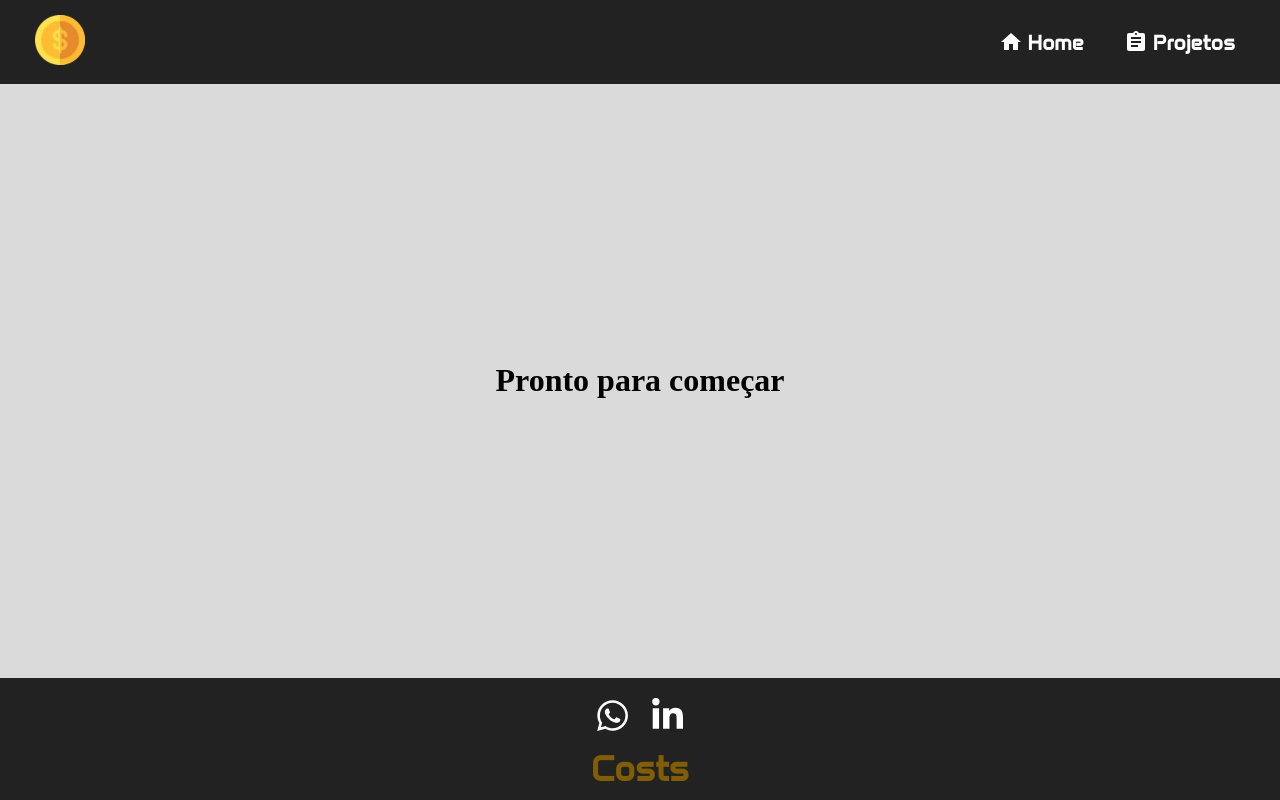
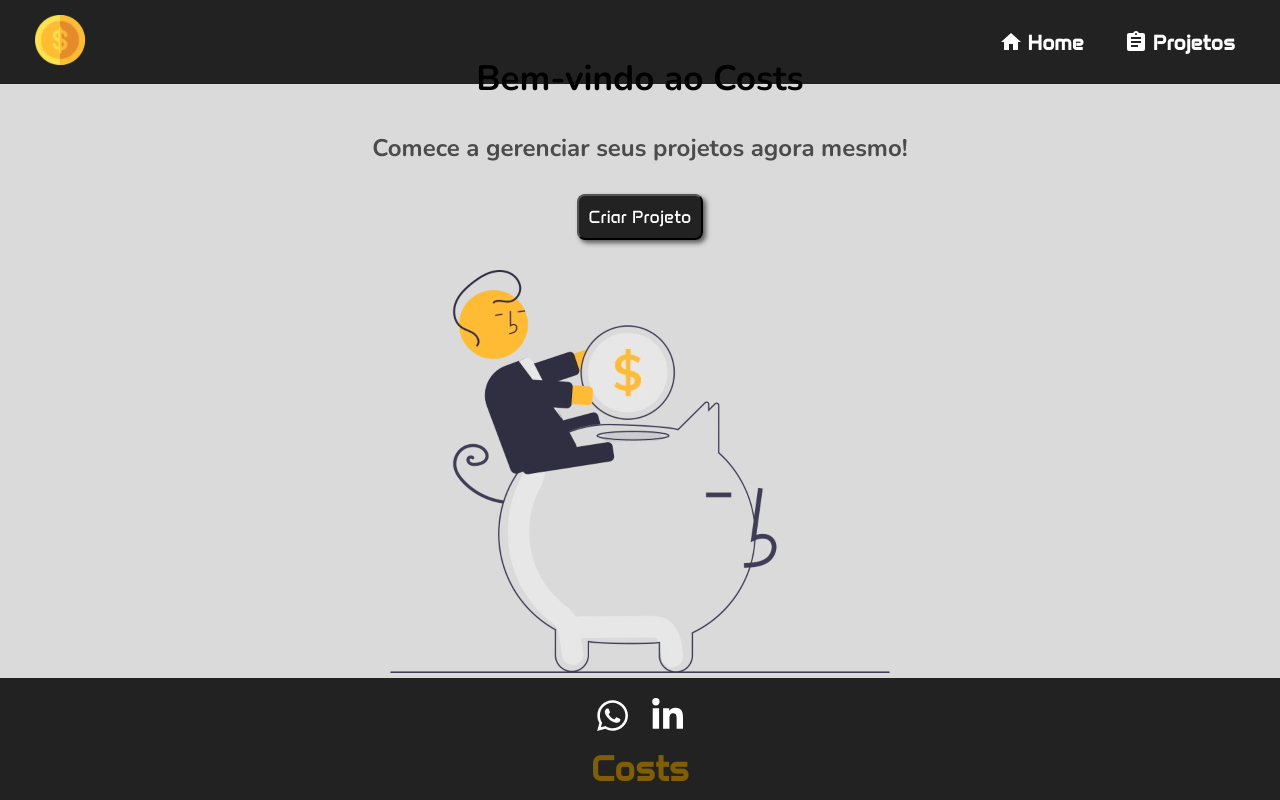
Before and after one commit to Kauadasilvalourenco/clone-costs, a React (Vite) app: page / in a window 1280 px wide. Built offline with nearby package versions, Linux system fonts and the light colour scheme.

Commit message:
feat: criado estrutura e estilização página Home

```diff
--- a/src/App.tsx
+++ b/src/App.tsx
@@ -1,3 +1,9 @@
+import { Routes, Route } from "react-router-dom";
+// import react-router;
+
+import { Home } from "./pages/_home/Home";
+// import pages;
+
 import { Header } from "./components/header/Header";
 import { Footer } from "./components/footer/Footer";
 // import components;
@@ -11,7 +17,16 @@ export function App() {
       className={styleApp.App}
     >
       <Header />
-      <h1>Pronto para começar</h1>
+      <main
+        className={styleApp.Hero}
+      >
+        <Routes>
+          <Route
+            path="/"
+            element={<Home />}
+          />
+        </Routes>
+      </main>
       <Footer />
     </div>
   );
--- /dev/null
+++ b/src/pages/_home/Home.module.css
@@ -0,0 +1,59 @@
+.Home {
+    display: flex;
+    justify-content: center;
+    align-items: center;
+    flex-direction: column;
+
+    min-width: 100%;
+    min-height: 100%;
+}
+
+.h1, .p {
+    font-family: var(--default-font);
+}
+
+.h1 {
+    font-size: var(--title-size-mobile);
+    margin: -30px 0px 30px 0px;
+}
+
+.p {
+    font-size: var(--paragraph-size-mobile);
+    text-align: center;
+    margin-bottom: 30px;
+    color: #4b4b4b;
+    font-weight: bold;
+}
+
+.button {
+    min-width: 100px;
+    min-height: 40px;
+    border-radius: 8px;
+    margin-bottom: 30px;
+    padding: 10px;
+    color: #ffffff;
+    background-color: var(--background-color);
+    font-family: var(--highlight-font);
+    font-size: 1rem;
+
+    box-shadow: 3px 3px 5px #00000098;
+}
+
+@media screen and (min-width: 1280px) {
+    .h1 {
+        font-size: var(--title-size-desktop);
+    }
+
+    .p {
+        font-size: var(--paragraph-size-desktop);
+    }
+
+    .button {
+        font-size: 1.1rem;
+    }
+
+    .button:hover {
+        color: var(--highlight-color);
+        cursor: pointer;
+    }
+}
--- /dev/null
+++ b/src/pages/_home/Home.tsx
@@ -0,0 +1,32 @@
+import imgHomeMobile from "../../assets/images/imagem_fundo_pq.webp";
+import imgHomeTablet from "../../assets/images/imagem_fundo_md.webp";
+import imgHomeDesktop from "../../assets/images/imagem_fundo.webp";
+// import imgs;
+
+import styleHome from "./Home.module.css";
+// import css;
+
+export function Home() {
+    return (
+        <div
+            className={styleHome.Home}
+        >
+            <h1 className={styleHome.h1}>Bem-vindo ao Costs</h1>
+            <p className={styleHome.p}>Comece a gerenciar seus projetos agora mesmo!</p>
+
+            <div
+                className="conteiner_button"
+            >
+                <button className={styleHome.button}>Criar Projeto</button>
+            </div>
+
+            <picture
+                className={styleHome.conteiner_img}
+            >
+                <source media="(min-width: 1280px)" srcSet={imgHomeDesktop} />
+                <source media="(min-width: 768px)" srcSet={imgHomeTablet} />
+                <img src={imgHomeMobile} alt="imagem fundo costs" />
+            </picture>
+        </div>
+    )
+}
```
